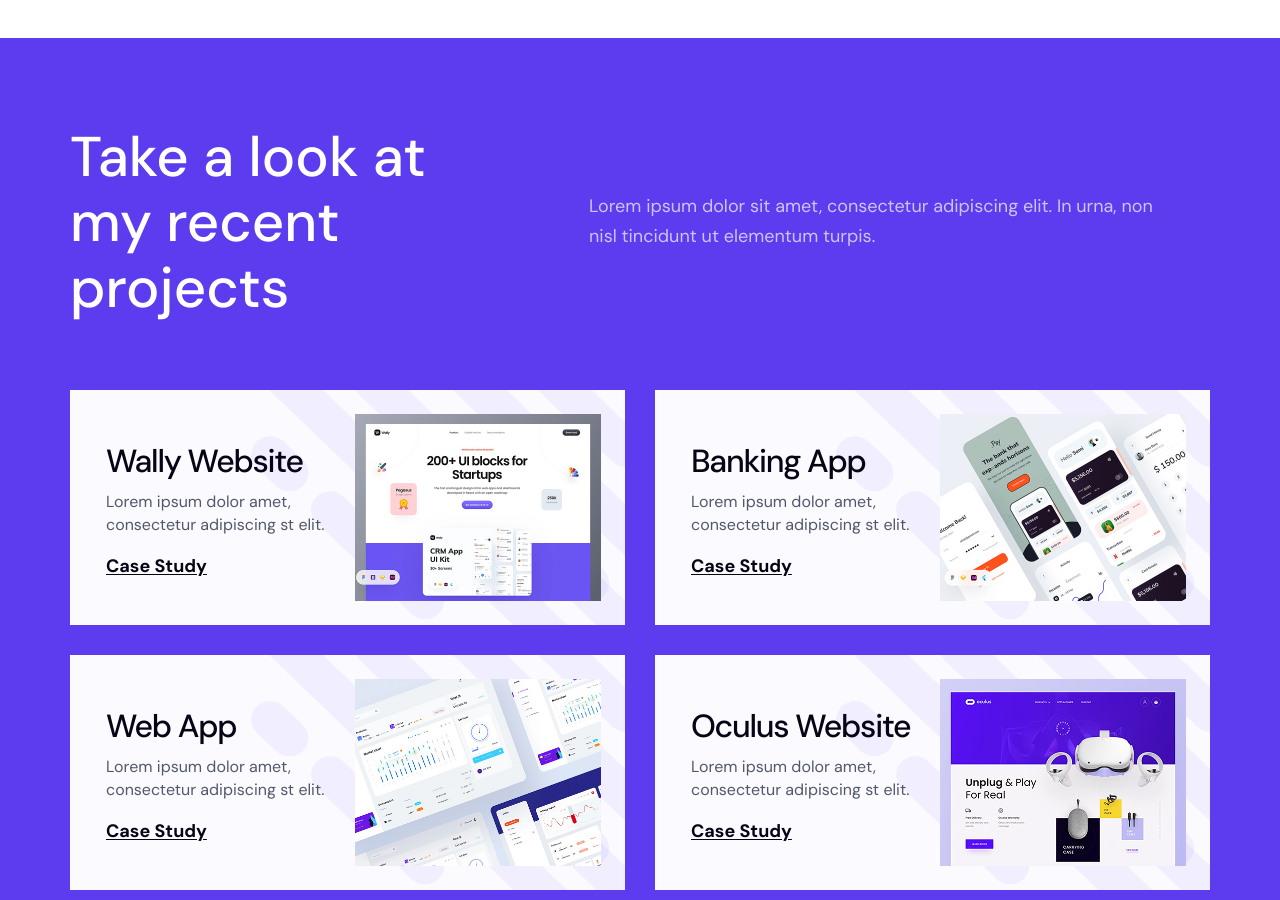
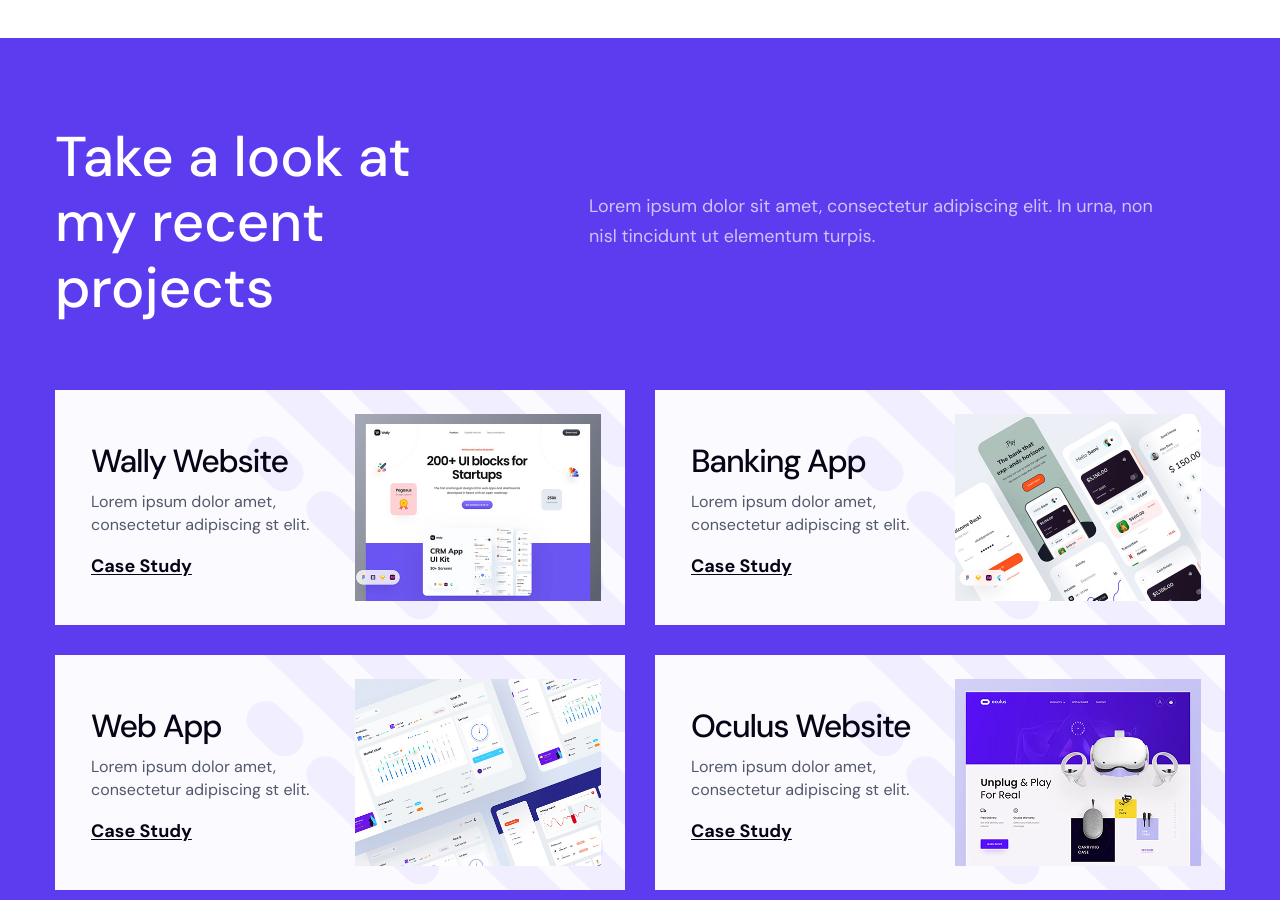
Before and after one commit to hieunmps16000/F8-Project-06, a plain HTML site: page index.html in a window 1280 px wide. Shown: the part 1900-2800 px from the top of the page. Drawn offline with Linux system fonts and the light colour scheme.

Commit message:
fix: fix some bugs

```diff
--- a/assets/css/grid-system.css
+++ b/assets/css/grid-system.css
@@ -2,39 +2,27 @@
 /* No media query for `xs` since this is the default in Bootstrap */
 .container,
 .container-fluid {
-    --column-size: 12;
-    --spacer: 40px;
+    --grid-column-size: 12;
+    --grid-gutter-x: 30px;
+    --grid-gutter-y: 30px;
 
     width: 100%;
     margin-left: auto;
     margin-right: auto;
-    padding-left: calc(var(--spacer) / 2);
-    padding-right: calc(var(--spacer) / 2);
+    padding-left: calc(var(--grid-gutter-x) / 2);
+    padding-right: calc(var(--grid-gutter-x) / 2);
 }
 
 .row {
     display: flex;
     flex-wrap: wrap;
-    /* margin-left: calc(var(--spacer) / -2);
-    margin-right: calc(var(--spacer) / -2); */
-    margin: calc(var(--spacer) / -2);
+    margin-top: calc(var(--grid-gutter-y) * -1);
+    margin-left: calc(var(--grid-gutter-x) / -2);
+    margin-right: calc(var(--grid-gutter-x) / -2);
 }
 
 .g-0 {
-    --spacer: 0;
-}
-
-.col,
-.row[class*="row-cols-"] > *,
-.row > [class*="col-"] {
-    flex: 0 0 auto;
-    /* padding-left: calc(var(--spacer) / 2);
-    padding-right: calc(var(--spacer) / 2); */
-    padding: calc(var(--spacer) / 2);
-}
-
-.row[class*="row-cols-"] > * {
-    width: calc(100% / var(--row-cols-number));
+    --grid-gutter-x: 0;
 }
 
 .row-cols-1 {
@@ -63,6 +51,22 @@
 
 .row > [class*="col-"] {
     width: calc(100% / var(--column-size) * var(--column-number));
+}
+
+.row > * {
+    margin-top: var(--grid-gutter-y);
+}
+
+.col,
+.row[class*="row-cols-"] > *,
+.row > [class*="col-"] {
+    flex: 0 0 auto;
+    padding-left: calc(var(--grid-gutter-x) / 2);
+    padding-right: calc(var(--grid-gutter-x) / 2);
+}
+
+.row[class*="row-cols-"] > * {
+    width: calc(100% / var(--row-cols-number));
 }
 
 .col {
@@ -172,13 +176,13 @@
 /* Small devices (landscape phones, 576px and up) */
 @media (min-width: 576px) {
     .container {
-        --spacer: 20px;
+        --grid-gutter-x: 20px;
 
         max-width: 540px;
     }
 
     .g-sm-0 {
-        --spacer: 0;
+        --grid-gutter-x: 0;
     }
 
     .row-cols-sm-1 {
@@ -305,12 +309,12 @@
 /* Medium devices (tablets, 768px and up) */
 @media (min-width: 768px) {
     .container {
-        --spacer: 24px;
+        --grid-gutter-x: 24px;
         max-width: 720px;
     }
 
     .g-md-0 {
-        --spacer: 0;
+        --grid-gutter-x: 0;
     }
 
     .row-cols-md-1 {
@@ -437,13 +441,13 @@
 /* Large devices (desktops, 992px and up) */
 @media (min-width: 992px) {
     .container {
-        --spacer: 30px;
+        --grid-gutter-x: 30px;
 
         max-width: 960px;
     }
 
     .g-lg-0 {
-        --spacer: 0;
+        --grid-gutter-x: 0;
     }
 
     .row-cols-lg-1 {
@@ -571,11 +575,13 @@
 @media (min-width: 1200px) {
     .container {
         max-width: 1170px;
-        --spacer: 30px;
+        --grid-gutter-x: 30px;
+        padding-left: 0;
+        padding-right: 0;
     }
 
     .g-xl-0 {
-        --spacer: 0;
+        --grid-gutter-x: 0;
     }
 
     .row-cols-xl-1 {
```
